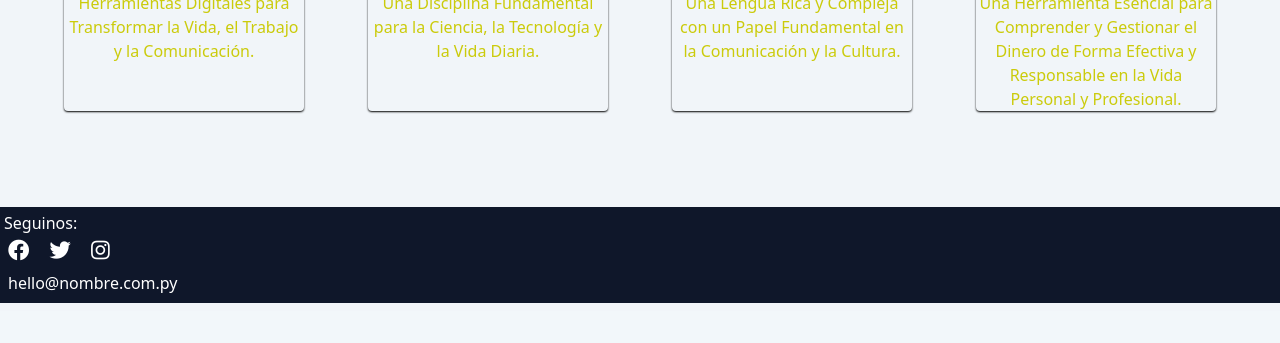
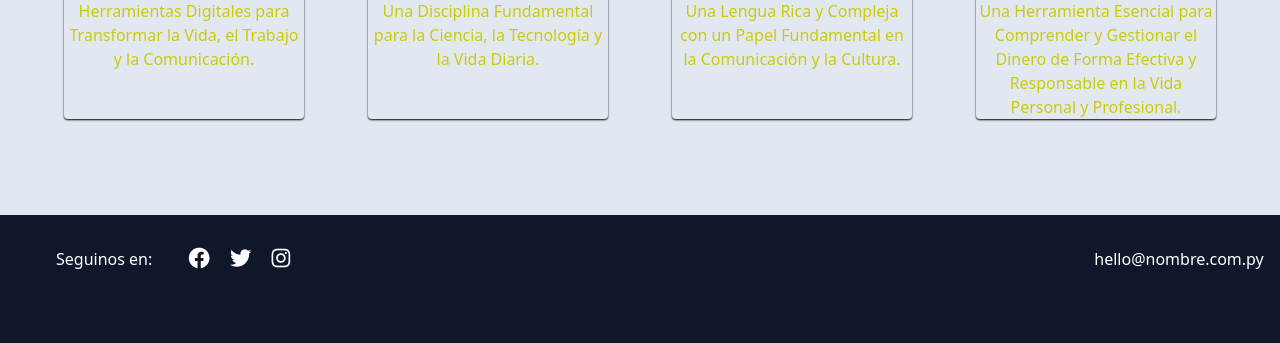
Before and after one commit to Gubrux/PrBlue, a Flask app: page /materiales in a window 1280 px wide. Shown: the part 489-832 px from the top of the page. Before the commit the page ends 792 px from the top, so only its background shows below. Run offline with Flask 2, Linux system fonts and the light colour scheme; some libraries are stand-ins or nearby versions.

Commit message:
actualizo las vistas materiales y vistas1

```diff
--- a/templates/materiales.html
+++ b/templates/materiales.html
@@ -8,22 +8,22 @@
     <script src="https://cdn.tailwindcss.com"></script> <!--tailwind-->
     <link rel="stylesheet" href="https://cdnjs.cloudflare.com/ajax/libs/font-awesome/5.15.2/css/all.min.css">
 
-    <title>vistas_1</title>
+    <title>Materiales</title>
 </head>
-<header class="bg-sky-700 w-auto">
-    <div class="flex justify-start">
-        <div class="w-10">
-            <img src="http://t2.gstatic.com/licensed-image?q=tbn:ANd9GcTRPjgTD7OgoAgENLhXQHX-94M-y0ral0B2xSuMZ03jcoRGR0_a3kuvnghPt7gT3Z6qK3GtO4x3ZjiRBPw" alt="">
-        </div>
-        <div class="p-4 not-italic">
-            <h1>NOMBRE</h1>
-        </div>
-        <div class="place-items-end p-5 ml-auto">
-            <button class="rounded-full bg-white w-12 not-italic">Perfil</button>
-        </div>
+<header class="w-auto not-italic">
+    <div class="flex justify-start bg-slate-900">
+      <div class="w-16 ml-4 mt-2">
+        <a href=""><img src="../statics/Paraguay_educa-removebg-preview.png" alt="Imagen logo Red Docente" /></a>
+      </div>
+      <div class="p-5 text-white">
+        <h1>Red | Docente</h1>
+      </div>
+      <div class="place-items-end p-5 ml-auto">
+        <button class="rounded-full bg-white w-16">Perfil</button>
+      </div>
     </div>
-</header>
-<body class="not-italic w-full h-full bg-slate-100">
+  </header>
+<body class="not-italic w-full h-full bg-slate-200">
         <div class="flex flex-wrap justify-center mt-10 py-24">
             <!--comienza la primera tarjeta, TICS, botón-->
              <!--dirección a donde le lleva-->
@@ -67,10 +67,10 @@
             </div>
     </div>
 </body>
-<footer class="bg-slate-900 flex justify-between h-24">
-    <div class="p-1">
-      <p class="text-white not-italic">Seguinos:</p>
-      <div class="p-1">
+<footer class="bg-slate-900 h-32 absolute static-bottom w-full">
+    <div class="not-italic">
+      <p class="inline-block text-white ml-14">Seguinos en:</p>
+      <div class="inline-block p-8 mr-96">
         <a href="https://www.facebook.com/" class="text-white mr-4">
           <i class="fab fa-facebook fa-lg"></i>
         </a>
@@ -81,8 +81,8 @@
           <i class="fab fa-instagram fa-lg"></i>
         </a>
       </div>
-      <div class="p-1">
-        <p class="text-white not-italic"><a href="mailto:hello@nombre.com.py">hello@nombre.com.py</a></p>
+      <div class="flex-auto inline-block ml-96">
+        <p class="text-white">hello@nombre.com.py</p>
       </div>
     </div>
   </footer>
```
Also changed, not shown: templates/vistas_1.html (+37 -20 lines), templates/web_login.html (deleted, +0 -43 lines).
